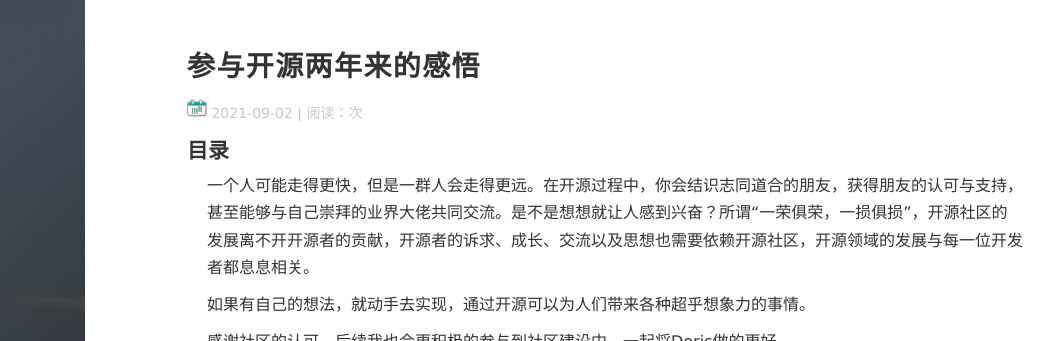
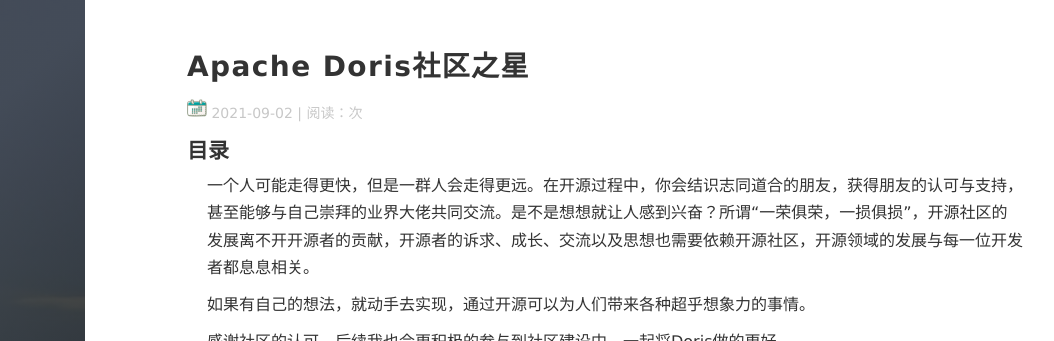
Before and after one commit to hf200012/hf200012.github.io, a Jekyll site: the page built from _posts/2021-09-02-获得Apache Doris社区之星.md, in a window 1280 px wide and 1083 px high, cut to the strip 0-341 px from the top of the window. Shown: the whole strip, without its empty margins (197-1251 px from the left). Built offline with Jekyll 4.4.1, drawn with Linux system fonts in a browser that asks for light colours; nearby versions of some CDN libraries; comment, search, counter and statistics services are not loaded.

Commit message:
Update 2021-09-02-获得Apache Doris社区之星.md

```diff
--- a/_posts/2021-09-02-获得Apache Doris社区之星.md
+++ b/_posts/2021-09-02-获得Apache Doris社区之星.md
@@ -1,8 +1,8 @@
 ---
 layout: post
-title: "参与开源两年来的感悟"
+title: "Apache Doris社区之星"
 date: 2021-09-02
-description: "参与开源两年来的感悟"
+description: "Apache Doris社区之星"
 tag: 工作感悟
 ---
 
```
